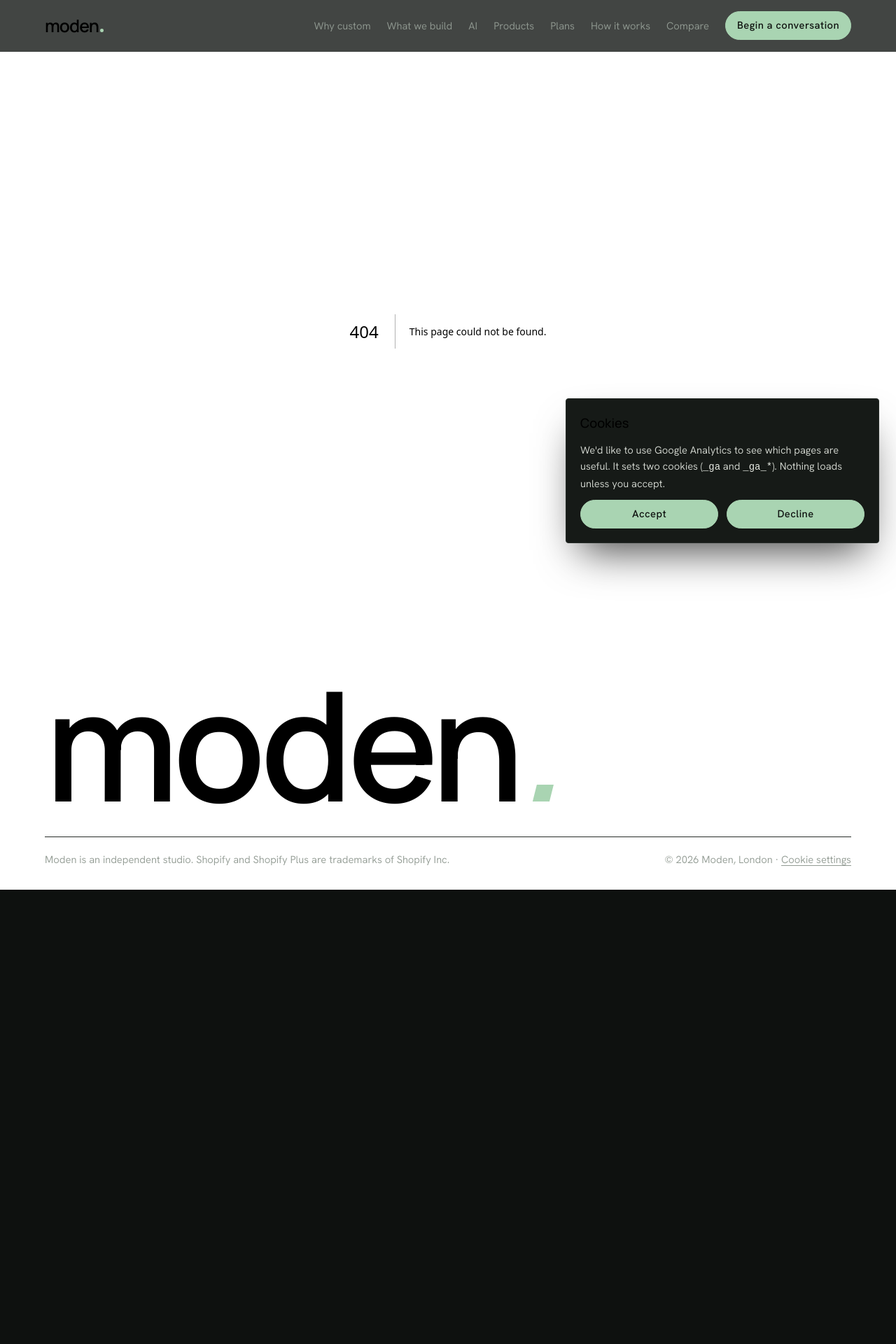
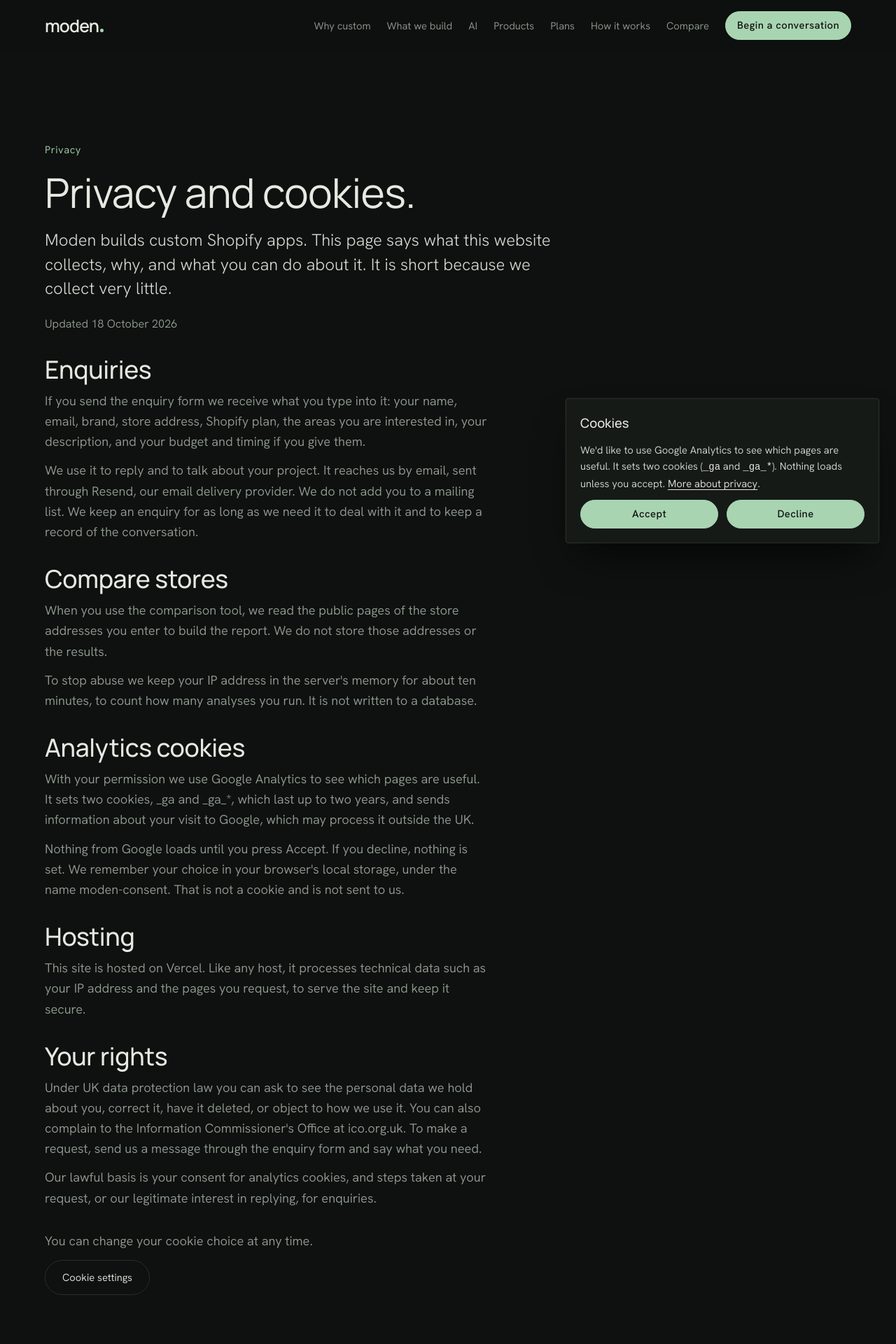
Before and after one commit to blackroostercouk/maden, a Next.js app: page /privacy in a window 1280 px wide. Before the commit this address had no page. Shown: the top 1920 px of the page at 70% size. Before the commit the page ends 1271 px from the top, so only its background shows below. Built offline with nearby package versions, Linux system fonts and the light colour scheme.

Commit message:
Add a privacy and cookie page, linked from the banner and footer
Co-Authored-By: Claude Sonnet 5.5 <noreply@anthropic.com>

```diff
--- /dev/null
+++ b/src/app/privacy/page.module.css
@@ -0,0 +1,19 @@
+.page {
+  max-width: 46rem;
+}
+
+.choice {
+  padding: var(--space-3) var(--space-6);
+  border: var(--border-hairline);
+  border-radius: var(--radius-pill);
+  background: none;
+  color: var(--color-text);
+  font: inherit;
+  font-size: var(--font-size-xs);
+  cursor: pointer;
+  transition: border-color var(--duration-fast);
+}
+
+.choice:hover {
+  border-color: var(--color-accent);
+}
--- /dev/null
+++ b/src/app/privacy/page.tsx
@@ -0,0 +1,54 @@
+import type { Metadata } from "next";
+import { CookieSettings } from "@/components/analytics";
+import { Eyebrow, Heading, Section, Stack, Text } from "@/components/ui";
+import { privacy } from "@/content/privacy";
+import { brand } from "@/content/site";
+import styles from "./page.module.css";
+
+const title = `${privacy.metaTitle} | ${brand.legalName}`;
+
+export const metadata: Metadata = {
+  title,
+  description: privacy.metaDescription,
+  alternates: { canonical: "/privacy" },
+  openGraph: { title, description: privacy.metaDescription, type: "website" },
+};
+
+export default function Page() {
+  return (
+    <Section labelledBy="privacy-title">
+      <Stack gap="8" className={styles.page}>
+        <Stack gap="5">
+          <Eyebrow>{privacy.eyebrow}</Eyebrow>
+          <Heading as="h1" id="privacy-title">
+            {privacy.title}
+          </Heading>
+          <Text size="lg" tone="soft">
+            {privacy.intro}
+          </Text>
+          <Text tone="muted" size="sm">
+            Updated {privacy.updated}
+          </Text>
+        </Stack>
+        {privacy.sections.map((section) => (
+          <Stack gap="3" key={section.title} as="section">
+            <Heading as="h2" size="xl">
+              {section.title}
+            </Heading>
+            {section.paragraphs.map((paragraph) => (
+              <Text key={paragraph} tone="muted">
+                {paragraph}
+              </Text>
+            ))}
+          </Stack>
+        ))}
+        <Stack gap="3">
+          <Text tone="muted">{privacy.changeChoice}</Text>
+          <div>
+            <CookieSettings className={styles.choice} />
+          </div>
+        </Stack>
+      </Stack>
+    </Section>
+  );
+}
--- a/src/app/sitemap.ts
+++ b/src/app/sitemap.ts
@@ -10,6 +10,7 @@ export default function sitemap(): MetadataRoute.Sitemap {
     ...productSlugs.map((slug) => `/products/${slug}`),
     ...landingSlugs.map((slug) => `/custom-apps/${slug}`),
     "/compare",
+    "/privacy",
   ];
   return paths.map((path) => ({
     url: `${siteUrl}${path}`,
--- a/src/components/analytics/CookieBanner.module.css
+++ b/src/components/analytics/CookieBanner.module.css
@@ -47,3 +47,8 @@
     bottom: var(--space-6);
   }
 }
+
+.text a {
+  color: var(--color-text);
+  text-underline-offset: 0.2em;
+}
--- a/src/components/analytics/CookieBanner.tsx
+++ b/src/components/analytics/CookieBanner.tsx
@@ -1,5 +1,6 @@
 "use client";
 
+import Link from "next/link";
 import { useSyncExternalStore } from "react";
 import { Button } from "@/components/ui";
 import { isAsking, setConsent, subscribe } from "./consent";
@@ -14,7 +15,8 @@ export function CookieBanner() {
       <p className={styles.title}>Cookies</p>
       <p className={styles.text}>
         We&apos;d like to use Google Analytics to see which pages are useful. It sets two cookies
-        (<code>_ga</code> and <code>_ga_*</code>). Nothing loads unless you accept.
+        (<code>_ga</code> and <code>_ga_*</code>). Nothing loads unless you accept.{" "}
+        <Link href="/privacy">More about privacy</Link>.
       </p>
       <div className={styles.actions}>
         <Button size="sm" onClick={() => setConsent("granted")}>
--- a/src/components/layout/SiteFooter.tsx
+++ b/src/components/layout/SiteFooter.tsx
@@ -1,3 +1,4 @@
+import Link from "next/link";
 import { CookieSettings } from "@/components/analytics";
 import { Container } from "@/components/ui";
 import { brand, footer } from "@/content/site";
@@ -16,6 +17,10 @@ export function SiteFooter() {
           <p>
             &copy; {brand.year} {brand.legalName}, {brand.location}
             {" · "}
+            <Link href="/privacy" className={styles.cookieLink}>
+              Privacy
+            </Link>
+            {" · "}
             <CookieSettings className={styles.cookieLink} />
           </p>
         </div>
--- /dev/null
+++ b/src/content/privacy.ts
@@ -0,0 +1,48 @@
+/** Copy for /privacy. It describes what this site actually does; update it when that changes. */
+export const privacy = {
+  metaTitle: "Privacy and cookies",
+  metaDescription:
+    "What data this website collects, why, who handles it, and how to change your cookie choice.",
+  eyebrow: "Privacy",
+  title: "Privacy and cookies.",
+  updated: "18 October 2026",
+  intro:
+    "Moden builds custom Shopify apps. This page says what this website collects, why, and what you can do about it. It is short because we collect very little.",
+  sections: [
+    {
+      title: "Enquiries",
+      paragraphs: [
+        "If you send the enquiry form we receive what you type into it: your name, email, brand, store address, Shopify plan, the areas you are interested in, your description, and your budget and timing if you give them.",
+        "We use it to reply and to talk about your project. It reaches us by email, sent through Resend, our email delivery provider. We do not add you to a mailing list. We keep an enquiry for as long as we need it to deal with it and to keep a record of the conversation.",
+      ],
+    },
+    {
+      title: "Compare stores",
+      paragraphs: [
+        "When you use the comparison tool, we read the public pages of the store addresses you enter to build the report. We do not store those addresses or the results.",
+        "To stop abuse we keep your IP address in the server's memory for about ten minutes, to count how many analyses you run. It is not written to a database.",
+      ],
+    },
+    {
+      title: "Analytics cookies",
+      paragraphs: [
+        "With your permission we use Google Analytics to see which pages are useful. It sets two cookies, _ga and _ga_*, which last up to two years, and sends information about your visit to Google, which may process it outside the UK.",
+        "Nothing from Google loads until you press Accept. If you decline, nothing is set. We remember your choice in your browser's local storage, under the name moden-consent. That is not a cookie and is not sent to us.",
+      ],
+    },
+    {
+      title: "Hosting",
+      paragraphs: [
+        "This site is hosted on Vercel. Like any host, it processes technical data such as your IP address and the pages you request, to serve the site and keep it secure.",
+      ],
+    },
+    {
+      title: "Your rights",
+      paragraphs: [
+        "Under UK data protection law you can ask to see the personal data we hold about you, correct it, have it deleted, or object to how we use it. You can also complain to the Information Commissioner's Office at ico.org.uk. To make a request, send us a message through the enquiry form and say what you need.",
+        "Our lawful basis is your consent for analytics cookies, and steps taken at your request, or our legitimate interest in replying, for enquiries.",
+      ],
+    },
+  ],
+  changeChoice: "You can change your cookie choice at any time.",
+} as const;
```
